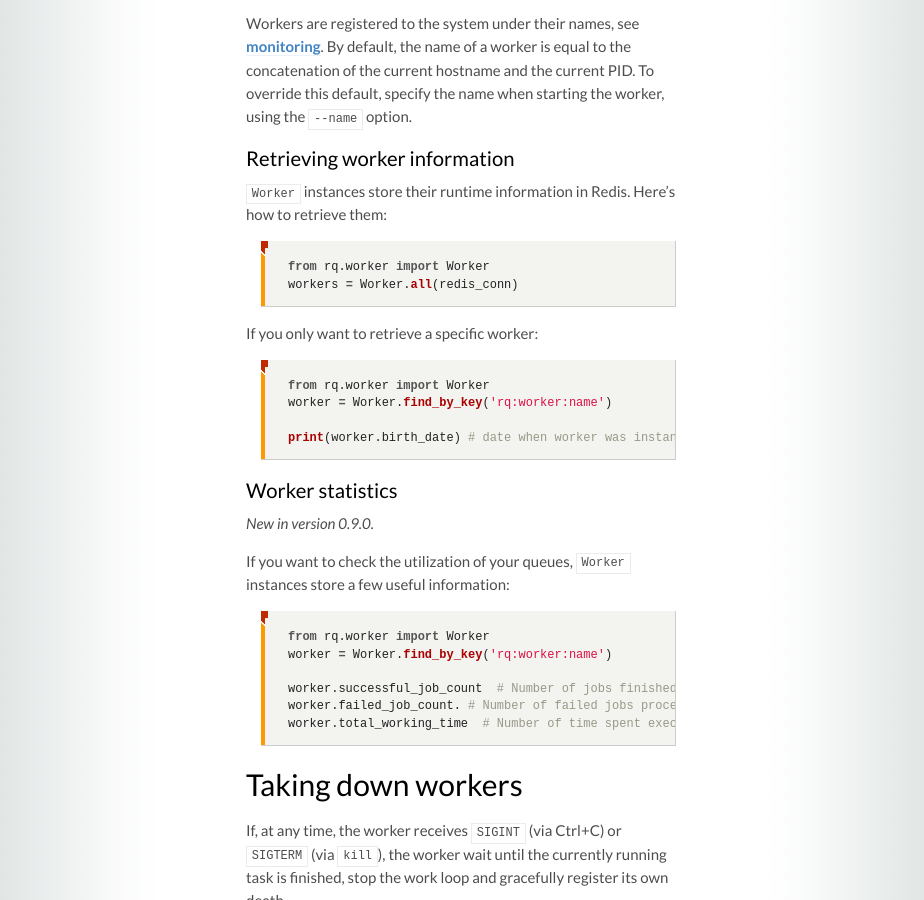
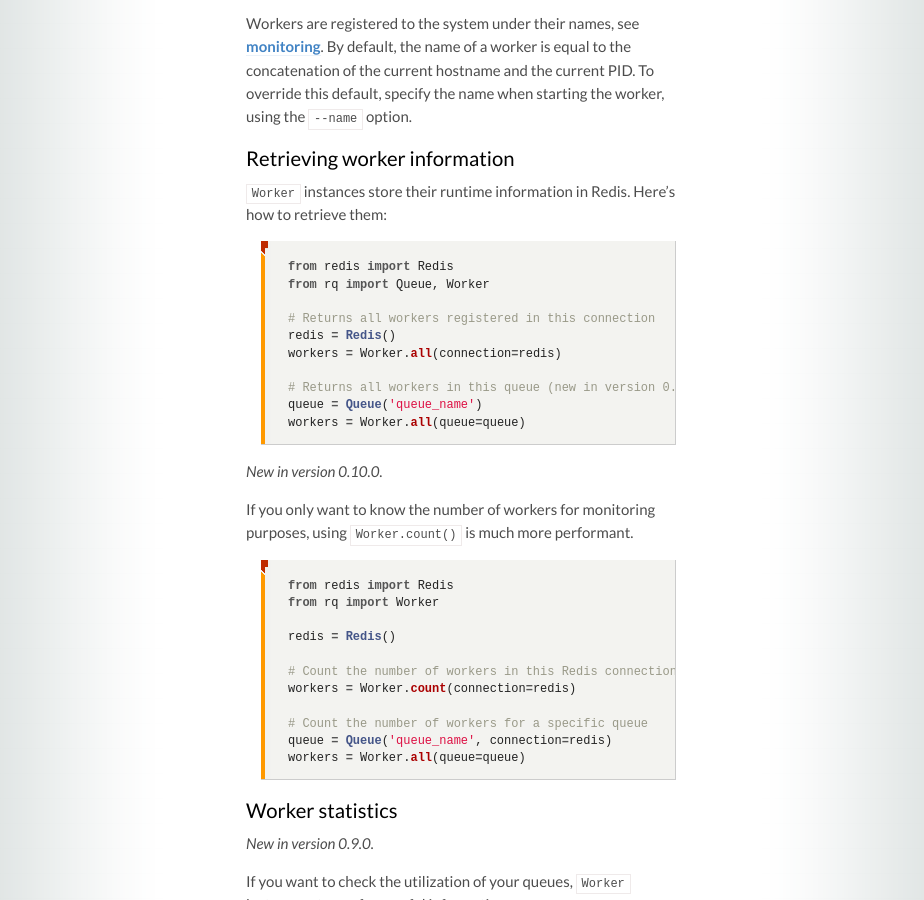
Before and after one commit to rq/rq, a Jekyll site: the page built from docs/workers.md, in a window 1280 px wide and 900 px high, scrolled down 2551 px. Shown: the whole window, without its empty margins (179-1103 px from the left). Built offline with Jekyll 4.4.1, drawn with Linux system fonts in a browser that asks for light colours; some web fonts are replaced.

Commit message:
Document Worker.count()

```diff
--- a/docs/workers.md
+++ b/docs/workers.md
@@ -125,18 +125,38 @@ starting the worker, using the `--name` option.
 retrieve them:
 
 {% highlight python %}
-from rq.worker import Worker
-workers = Worker.all(redis_conn)
+from redis import Redis
+from rq import Queue, Worker
+
+# Returns all workers registered in this connection
+redis = Redis()
+workers = Worker.all(connection=redis)
+
+# Returns all workers in this queue (new in version 0.10.0)
+queue = Queue('queue_name')
+workers = Worker.all(queue=queue)
 {% endhighlight %}
 
-If you only want to retrieve a specific worker:
+_New in version 0.10.0._
+
+If you only want to know the number of workers for monitoring purposes, using
+`Worker.count()` is much more performant.
 
 {% highlight python %}
-from rq.worker import Worker
-worker = Worker.find_by_key('rq:worker:name')
+from redis import Redis
+from rq import Worker
 
-print(worker.birth_date) # date when worker was instantiated
+redis = Redis()
+
+# Count the number of workers in this Redis connection
+workers = Worker.count(connection=redis)
+
+# Count the number of workers for a specific queue
+queue = Queue('queue_name', connection=redis)
+workers = Worker.all(queue=queue)
+
 {% endhighlight %}
+
 
 ### Worker statistics
 
```
